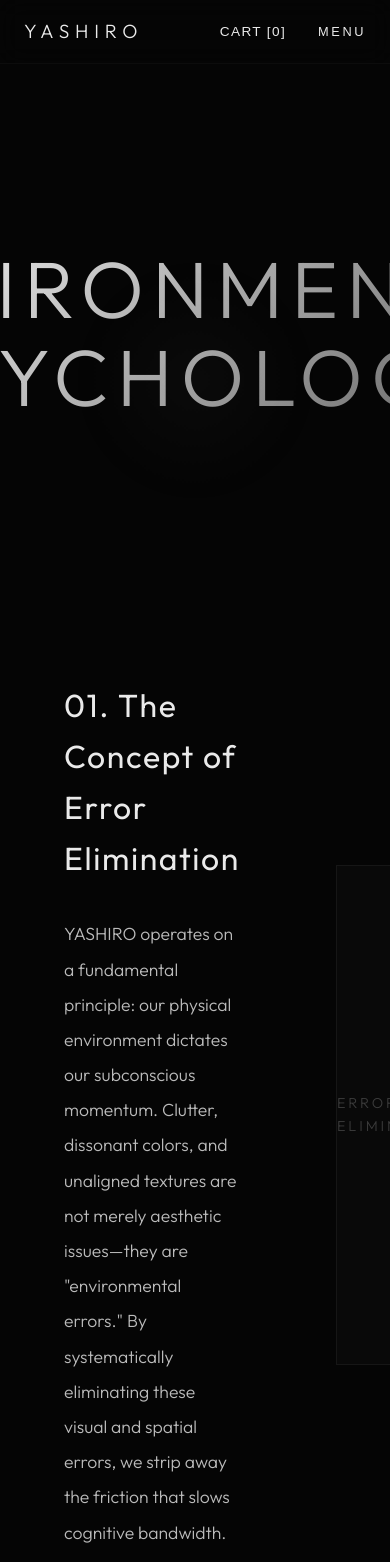
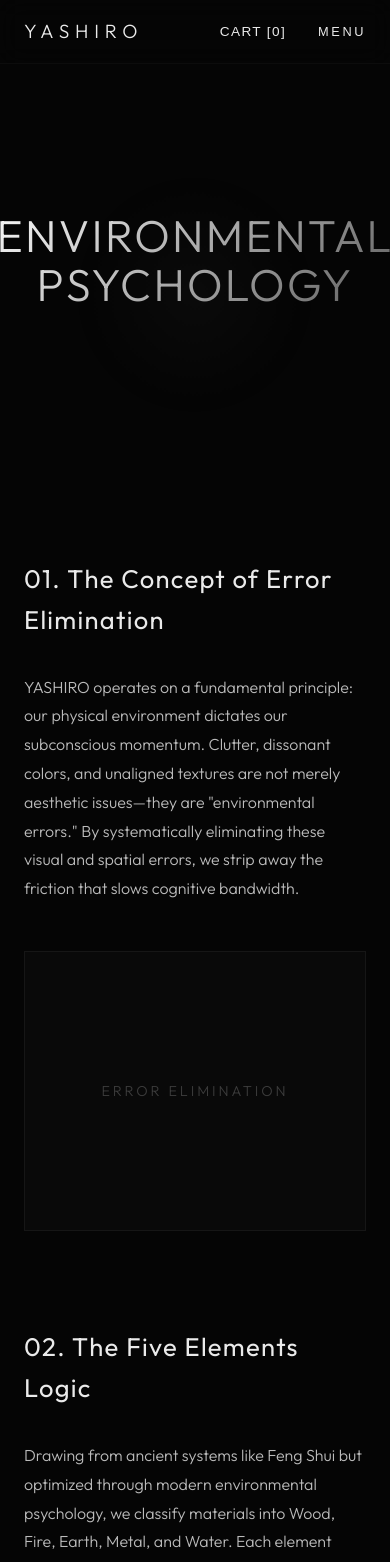
Before and after one commit to yashirofudosan/yashiro-ec-site, a Next.js app: page /philosophy in a window 390 px wide. Shown: the top 1562 px of the page. Built offline with nearby package versions, Linux system fonts and the light colour scheme.

Commit message:
fix: mobile responsive overhaul - contact, philosophy, product listings

```diff
--- a/src/app/philosophy/philosophy.css
+++ b/src/app/philosophy/philosophy.css
@@ -37,8 +37,10 @@
   letter-spacing: 0.1em;
   background: linear-gradient(135deg, #fff, #555);
   -webkit-background-clip: text;
+  background-clip: text;
   -webkit-text-fill-color: transparent;
   animation: fadeUp 1.5s ease-out forwards;
+  padding: 0 1.5rem;
 }
 
 .philosophy-subtitle {
@@ -140,3 +142,65 @@
   from { opacity: 0; transform: translateY(50px); }
   to { opacity: 1; transform: translateY(0); }
 }
+
+/* ===== MOBILE RESPONSIVE ===== */
+@media (max-width: 768px) {
+  .philosophy-hero {
+    height: 70vh;
+    padding: 0 1.5rem;
+  }
+
+  .philosophy-title {
+    font-size: 2.8rem;
+    letter-spacing: 0.05em;
+  }
+
+  .philosophy-subtitle {
+    font-size: 0.9rem;
+    letter-spacing: 0.1em;
+    margin-top: 1.5rem;
+  }
+
+  .philosophy-content {
+    padding: 0 1.5rem;
+    gap: 6rem;
+    margin-top: -2rem;
+  }
+
+  .grid-layout,
+  .grid-layout.reverse {
+    grid-template-columns: 1fr;
+    gap: 3rem;
+  }
+
+  .grid-layout.reverse .text-block {
+    order: unset;
+  }
+
+  .text-block h2 {
+    font-size: 1.6rem;
+  }
+
+  .text-block p {
+    font-size: 1rem;
+    line-height: 1.8;
+  }
+
+  .block-placeholder {
+    height: 280px;
+  }
+
+  .philosophy-footer {
+    margin-top: 8rem;
+    padding: 0 1.5rem;
+  }
+
+  .philosophy-footer h2 {
+    font-size: 1.8rem;
+  }
+
+  .action-btn {
+    padding: 1.2rem 2.5rem;
+    font-size: 0.85rem;
+  }
+}
```
Also changed, not shown: src/app/category/[element]/category.css (+43 -0 lines), src/app/contact/contact.css (+37 -0 lines).
